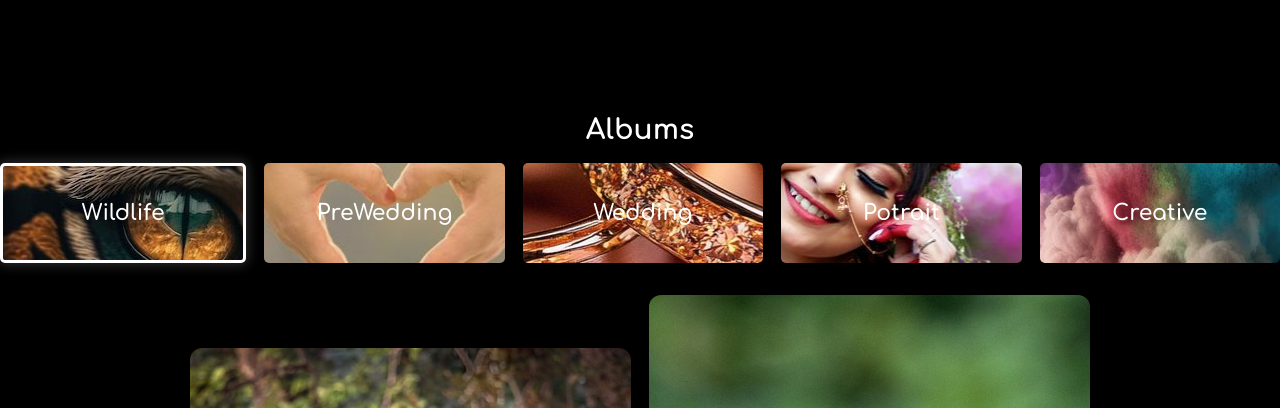
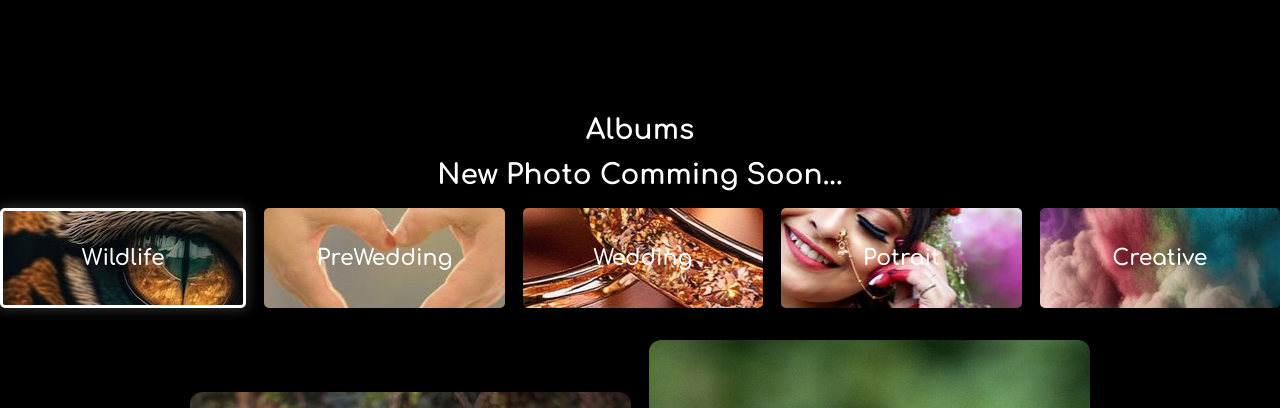
Before and after one commit to svclicks/.com, a plain HTML site: page index.html in a window 1280 px wide. Shown: the part 802-1210 px from the top of the page. Drawn offline with Linux system fonts and the light colour scheme; a web font is replaced by a local one.

Commit message:
Update index.html
update album section

```diff
--- a/index.html
+++ b/index.html
@@ -38,7 +38,7 @@
 
     <!-- Albums -->
     <section id="albums" class="section">
-      <h2 class="album-heading">Albums</h2>
+      <h2 class="album-heading">Albums <br> New Photo Comming Soon...</h2>
       <div class="album-categories">
         <button class="album-cat wildlife" onclick="showCategory('Wildlife')">Wildlife</button>
         <button class="album-cat prewedding" onclick="showCategory('PreWedding')">PreWedding</button>
```
